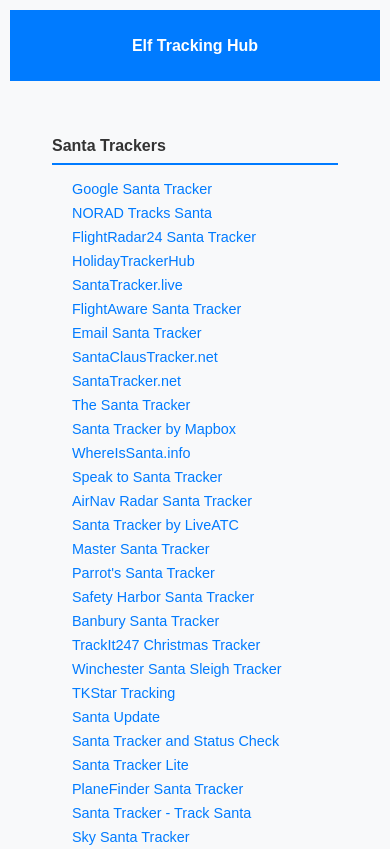
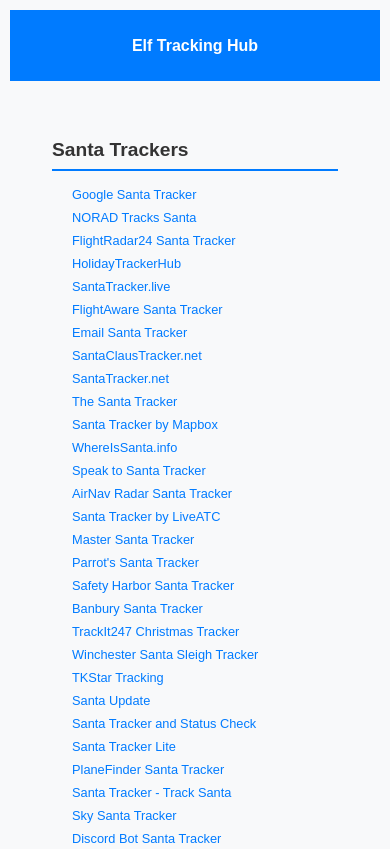
Before and after one commit to Puma11POL/Elf-Tracking-Hub, a plain HTML site: page index.html in a window 390 px wide. Shown: the top 849 px of the page. Drawn offline with Linux system fonts and the light colour scheme.

Commit message:
Update index.html

```diff
--- a/index.html
+++ b/index.html
@@ -48,6 +48,7 @@
 
         @media (max-width: 768px) {
             body {
+                font-size: 14px;
                 padding: 10px;
             }
 
@@ -69,20 +70,20 @@
         }
 
         @media (max-width: 480px) {
+            body {
+                font-size: 12px;
+            }
+
             header h1 {
                 font-size: 1rem;
             }
 
-            h2 {
-                font-size: 1rem;
-            }
-
             ul li {
-                font-size: 0.9rem;
+                font-size: 0.8rem;
             }
 
             a {
-                font-size: 0.9rem;
+                font-size: 0.8rem;
             }
         }
     </style>
```
